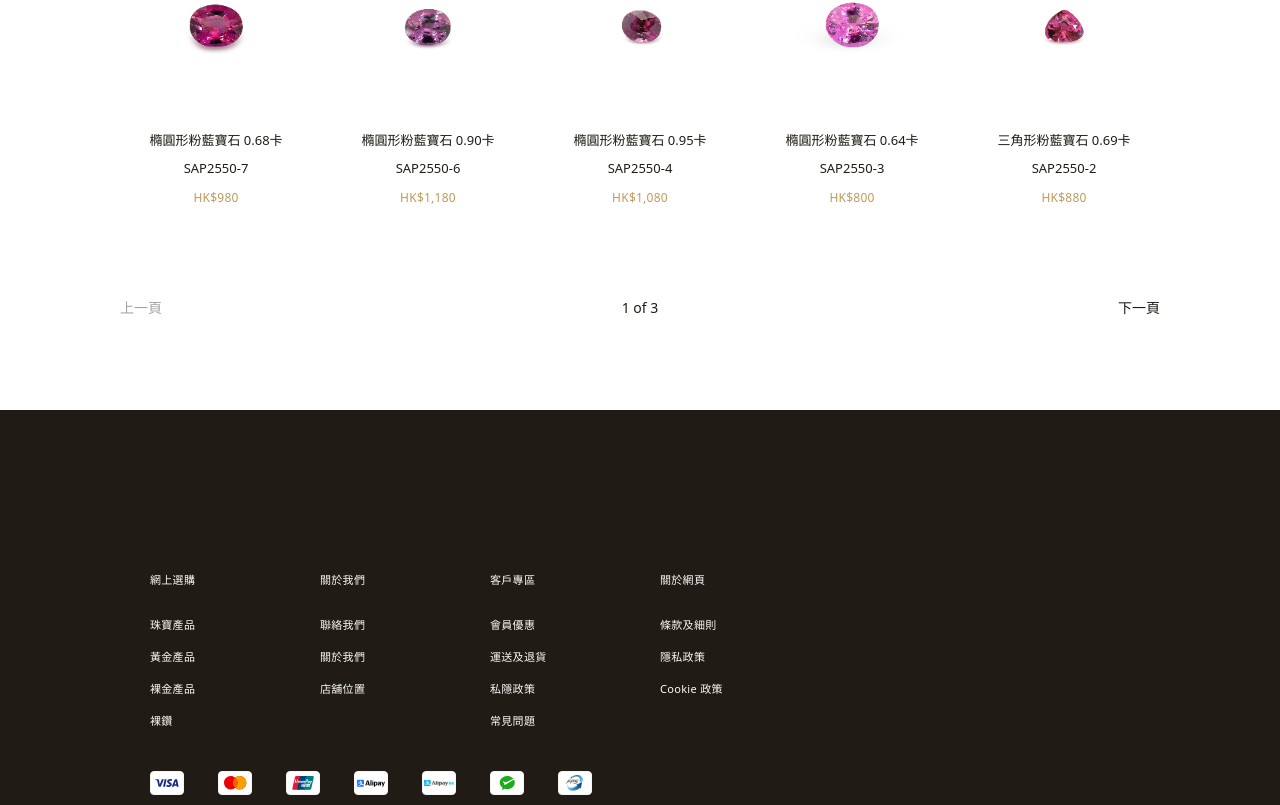
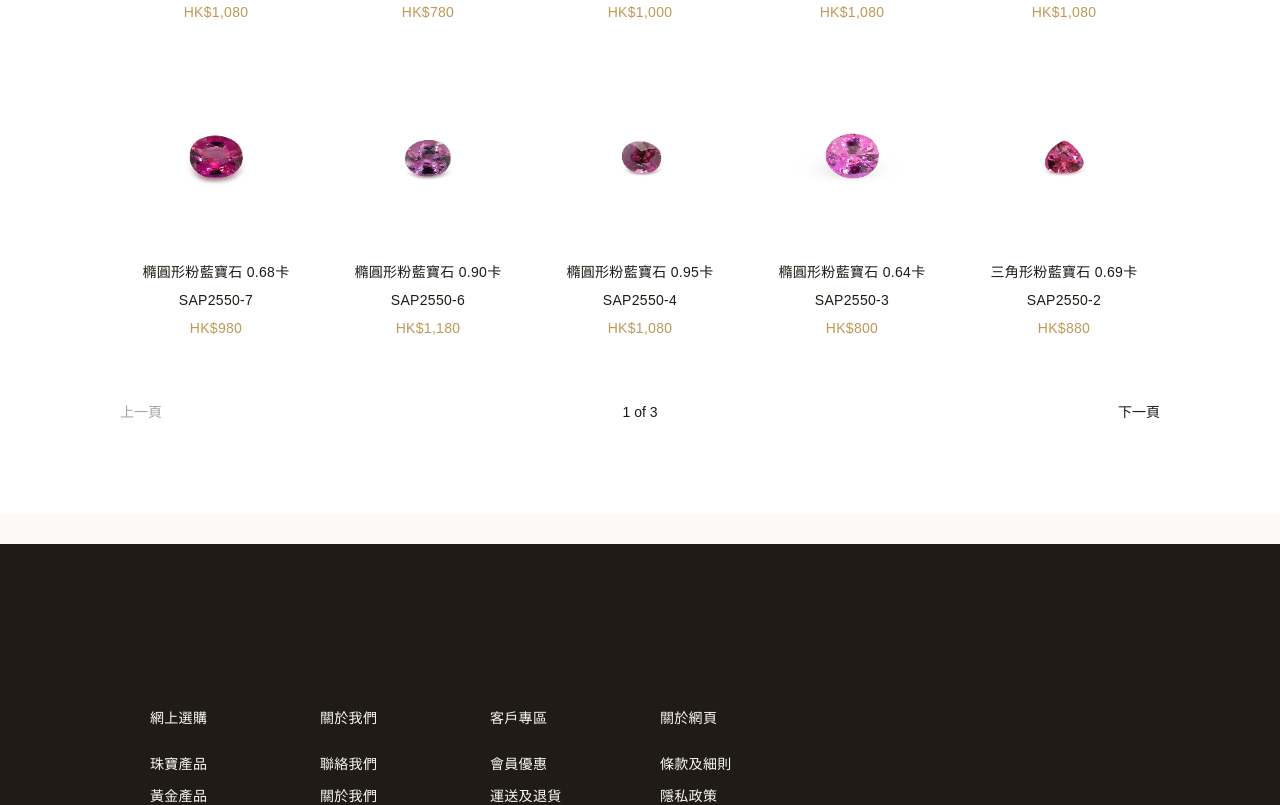
Before and after one commit to ZeviLiao/exam-daytech-gem, a React (Vite) app: page / in a window 1280 px wide. Shown: the part 3762-4567 px from the top of the page. Built offline with nearby package versions, Linux system fonts and the light colour scheme.

Commit message:
Adjust font

```diff
--- a/src/components/layout/Footer.tsx
+++ b/src/components/layout/Footer.tsx
@@ -68,7 +68,7 @@ export default function Footer() {
                   <li key={link.to}>
                     <Link
                       to={link.to}
-                      className="text-secondary text-[10px] hover:text-primary transition-colors duration-300"
+                      className="text-secondary text-mobileNormal hover:text-primary transition-colors duration-300"
                     >
                       {link.label}
                     </Link>
--- a/src/components/ui/Accordion.tsx
+++ b/src/components/ui/Accordion.tsx
@@ -32,7 +32,7 @@ export default function Accordion({
       >
         <h5
           className={`${
-            isFooter ? 'text-secondary text-[12px] font-semibold' : 'text-[20px]'
+            isFooter ? 'text-secondary text-mobileNormal font-semibold' : 'text-[20px]'
           } text-left`}
         >
           {title}
--- a/src/features/gems/list/GemListPage.tsx
+++ b/src/features/gems/list/GemListPage.tsx
@@ -95,10 +95,8 @@ export default function GemListPage() {
   };
 
   return (
-    <div className="bg-white min-h-screen">
-      {/* Breadcrumb and Title Section */}
     <div className="bg-[#fff] min-h-[400px]">
-        <div className="flex flex-col lg:px-[120px] md:px-5 md:py-[92px] px-[20px] gap-4">
+      <div className="flex flex-col lg:px-[120px] md:px-5 md:py-[92px] px-[20px] gap-4 mb-[30px]">
         {/* Breadcrumb */}
         <Breadcrumb items={[{ label: '首頁', href: '/' }, { label: '寶石' }]} />
 
@@ -298,13 +296,13 @@ export default function GemListPage() {
                     {/* Product Info */}
                     <div className="flex flex-col gap-2">
                       {/* Product Name */}
-                        <h3 className="text-[13px] text-center">{gem.name}</h3>
+                      <h3 className="md:text-normal text-mobileNormal text-center">{gem.name}</h3>
 
                       {/* Product Code - SKU */}
-                        <div className="text-[13px] text-center">{gem.sku}</div>
+                      <div className="md:text-normal text-mobileNormal text-center">{gem.sku}</div>
 
                       {/* Price */}
-                        <div className="text-mobileInput text-center text-[#BF9959] font-bold">
+                      <div className="md:text-normal text-mobileNormal text-center text-[#BF9959] font-bold">
                         HK${gem.price.toLocaleString()}
                       </div>
                     </div>
@@ -314,7 +312,7 @@ export default function GemListPage() {
 
               {/* Pagination Controls */}
               {totalPages > 1 && (
-                  <div className="mt-12 flex items-center justify-between text-sm">
+                <div className="mt-6 flex items-center justify-between text-sm">
                   {/* Previous Button */}
                   <button
                     type="button"
@@ -346,6 +344,5 @@ export default function GemListPage() {
         </div>
       </div>
     </div>
-    </div>
   );
 }
--- a/src/index.css
+++ b/src/index.css
@@ -9,6 +9,22 @@
   --color-light: #faf9f9;
 }
 
+/* Font Face Definitions */
+/* @font-face {
+  font-family: genwanmin;
+  src: url(/fonts/GenWanMinTJ-L.ttf);
+}
+
+@font-face {
+  font-family: NotoSansTCThin;
+  src: url(/fonts/NotoSansTC-Thin.otf);
+}
+
+@font-face {
+  font-family: NotoSansTCLight;
+  src: url(/fonts/NotoSansTC-Light.otf);
+} */
+
 @layer base {
   :root {
     font-synthesis: none;
@@ -18,6 +34,8 @@
   }
 
   body {
+    font-family: NotoSansTCLight, sans-serif;
+    font-weight: 400;
     background-color: #fcfaf7; /* cream */
     color: #201c15; /* dark */
     margin: 0;
@@ -71,7 +89,12 @@
   .text-cream\/90 { color: rgb(252 250 247 / 0.9); }
 
   /* Text sizes */
-  .text-body { font-size: 0.875rem; }
+  .text-body {
+    font-size: 14px;
+    line-height: 17.5px;
+    letter-spacing: 0.42px;
+    font-weight: 400;
+  }
   .text-heading {
     font-size: 36px;
     line-height: 45px;
@@ -103,16 +126,46 @@
     font-weight: 400;
   }
   .text-mobileNormal {
-    font-size: 11px;
-    line-height: 12.5px;
+    font-size: 14px;
+    line-height: 20px;
     letter-spacing: 0.3px;
     font-weight: 300;
   }
-  .text-mobileInput {
-    font-size: 12px;
-    line-height: 24px;
-    letter-spacing: 0.24px;
-    font-weight: 300;
+  .text-mobileSubtitle {
+    font-size: 16px;
+    line-height: 22.5px;
+    letter-spacing: 0.6px;
+    font-weight: 600;
+  }
+  .text-mobileSubtitle2 {
+    font-size: 14px;
+    line-height: 18px;
+    letter-spacing: 0.36px;
+    font-weight: 600;
+  }
+  .text-mobileTitle2 {
+    font-size: 18px;
+    line-height: 22.5px;
+    letter-spacing: 0.36px;
+    font-weight: 600;
+  }
+  .text-h1 {
+    font-size: 32px;
+    line-height: 40px;
+    letter-spacing: 0.96px;
+    font-weight: 600;
+  }
+  .text-input {
+    font-size: 14px;
+    line-height: 20px;
+    letter-spacing: 0.36px;
+    font-weight: 400;
+  }
+  .text-subtitle {
+    font-size: 16px;
+    line-height: 25px;
+    letter-spacing: 0.6px;
+    font-weight: 600;
   }
 
   /* Background with opacity */
```
Lines whose indentation alone changed are shown as unchanged.
